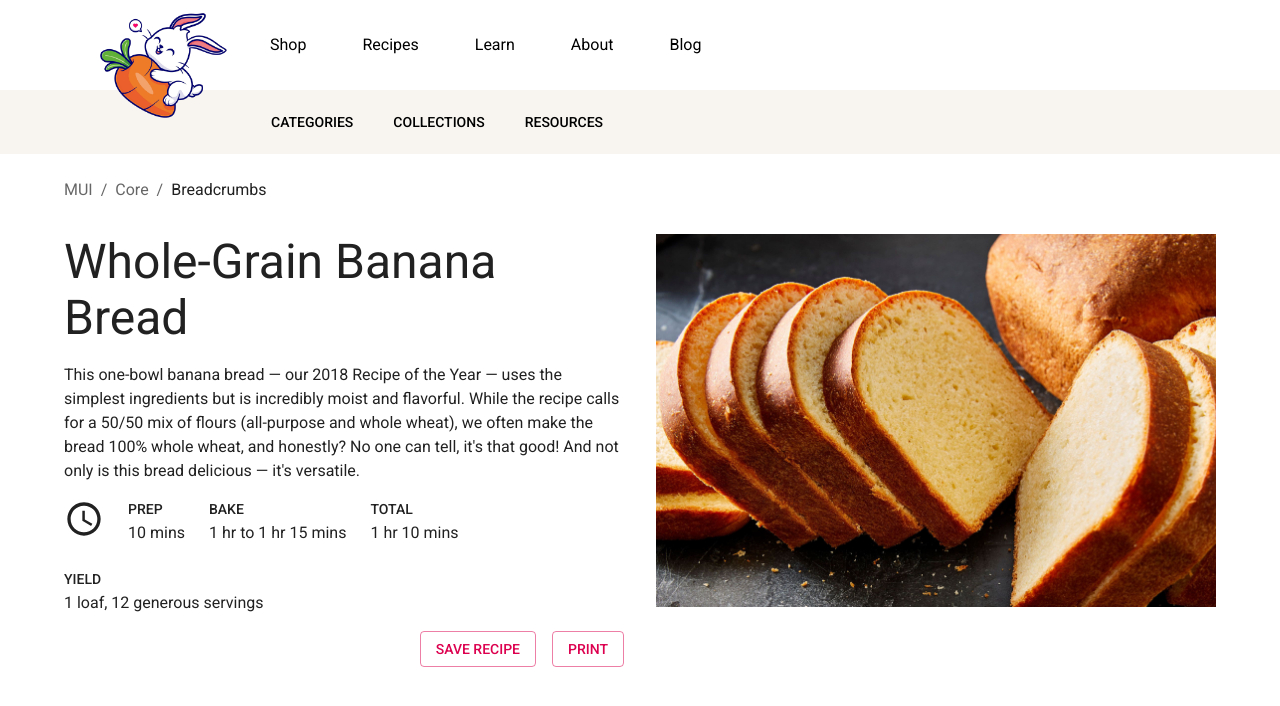
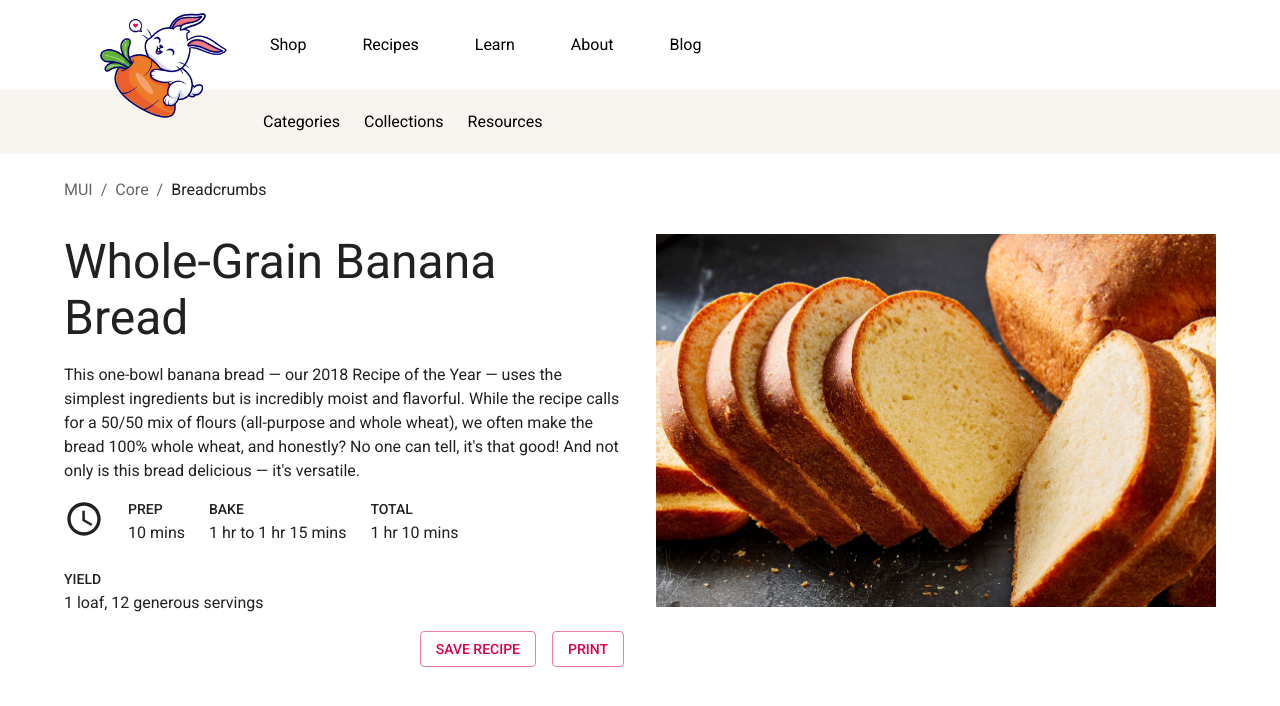
Before and after one commit to donleqt/scentronix-frontend, a Next.js app: page / in a window 1280 px wide. Shown: the top 706 px of the page. Built offline with nearby package versions, Linux system fonts and the light colour scheme; what @mui/material-nextjs would draw is missing.

Commit message:
chore(theme): refactor colors customization

```diff
--- a/package.json
+++ b/package.json
@@ -47,8 +47,7 @@
   },
   "lint-staged": {
     "*.{js,jsx,ts,tsx}": [
-      "eslint --fix",
-      "prettier --write"
+      "eslint --fix"
     ]
   }
 }
--- a/src/core/components/header/header-link.tsx
+++ b/src/core/components/header/header-link.tsx
@@ -21,7 +21,6 @@ export const HeaderLink = ({ label, route, isActive }: HeaderLinkProps) => {
         py: 1,
         borderBottom: isActive ? '2px solid' : 'none',
         borderBottomColor: theme.palette.sweethBrown.main,
-        textDecoration: 'none',
       })}
     >
       {label}
--- a/src/core/components/header/header-sub-menu.tsx
+++ b/src/core/components/header/header-sub-menu.tsx
@@ -1,4 +1,5 @@
-import { Box, Button, Container, Toolbar } from '@mui/material';
+import { Box, Container, Link, Toolbar } from '@mui/material';
+import NextLink from 'next/link';
 
 type HeaderSubMenuProps = {
   marginLeft: number;
@@ -19,9 +20,14 @@ export function HeaderSubMenu({ links, marginLeft }: HeaderSubMenuProps) {
         <Toolbar>
           <Box ml={`${marginLeft}px`} gap={3} display="flex">
             {links.map((link) => (
-              <Button key={link.label} color="inherit" href="/">
+              <Link
+                href={link.route}
+                component={NextLink}
+                key={link.label}
+                color="inherit"
+              >
                 {link.label}
-              </Button>
+              </Link>
             ))}
           </Box>
         </Toolbar>
--- /dev/null
+++ b/src/libs/mui/colors.ts
@@ -0,0 +1,33 @@
+enum Colors {
+  primary = '#1976d2',
+  secondary = '#dc004e',
+  cultured = '#f8f5f0',
+  sweethBrown = '#a3373c',
+}
+
+type CustomColors = keyof typeof Colors;
+
+declare module '@mui/material/styles' {
+  type CustomPalette = {
+    [key in CustomColors]: Palette['primary'];
+  };
+
+  // eslint-disable-next-line @typescript-eslint/no-empty-object-type
+  interface Palette extends CustomPalette {}
+
+  type CustomPaletteOptions = {
+    [key in CustomColors]: PaletteOptions['primary'];
+  };
+
+  // eslint-disable-next-line @typescript-eslint/no-empty-object-type
+  interface PaletteOptions extends CustomPaletteOptions {}
+}
+
+export const paletteColors = Object.keys(Colors).reduce(
+  (acc, key) => {
+    acc[key as CustomColors] = { main: Colors[key as CustomColors] };
+
+    return acc;
+  },
+  {} as Record<keyof typeof Colors, { main: string }>,
+);
--- /dev/null
+++ b/src/libs/mui/components/index.ts
@@ -0,0 +1 @@
+export * from './link';
--- /dev/null
+++ b/src/libs/mui/components/link.tsx
@@ -0,0 +1,9 @@
+import { Components } from '@mui/material';
+
+export const MuiLink: Components['MuiLink'] = {
+  styleOverrides: {
+    root: {
+      textDecoration: 'none',
+    },
+  },
+};
--- a/src/libs/mui/theme.ts
+++ b/src/libs/mui/theme.ts
@@ -2,41 +2,13 @@
 
 import { createTheme } from '@mui/material/styles';
 
-export enum Colors {
-  primary = '#1976d2',
-  secondary = '#dc004e',
-  cultured = '#f8f5f0',
-  sweethBrown = '#a3373c',
-}
-
-type CustomColors = keyof typeof Colors;
-
-declare module '@mui/material/styles' {
-  type CustomPalette = {
-    [key in CustomColors]: Palette['primary'];
-  };
-
-  // eslint-disable-next-line @typescript-eslint/no-empty-object-type
-  interface Palette extends CustomPalette {}
-
-  type CustomPaletteOptions = {
-    [key in CustomColors]: PaletteOptions['primary'];
-  };
-
-  // eslint-disable-next-line @typescript-eslint/no-empty-object-type
-  interface PaletteOptions extends CustomPaletteOptions {}
-}
-
-const paletteColors = Object.keys(Colors).reduce(
-  (acc, key) => {
-    acc[key as CustomColors] = { main: Colors[key as CustomColors] };
-
-    return acc;
-  },
-  {} as Record<keyof typeof Colors, { main: string }>,
-);
+import * as customComponents from './components';
+import { paletteColors } from './colors';
 
 export const theme = createTheme({
+  components: {
+    ...customComponents,
+  },
   palette: paletteColors,
   typography: {
     fontFamily: 'var(--font-roboto)',
```
